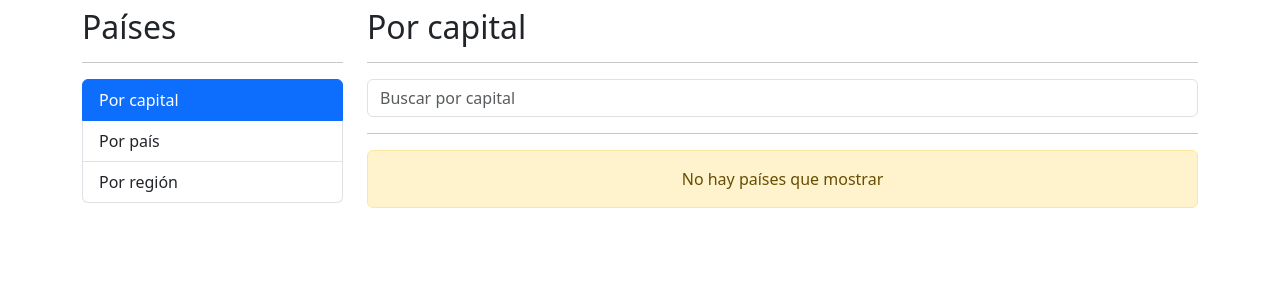
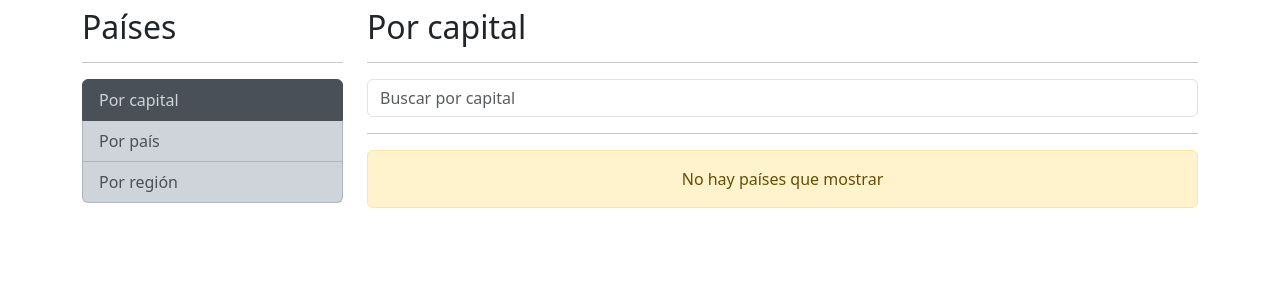
Before and after one commit to raulmoralesruiz/countryApp, an Angular app: page /countries/by-capital in a window 1280 px wide. Shown: the top 300 px of the page. Built offline with nearby package versions, Linux system fonts and the light colour scheme.

Commit message:
140. Buscar por region - Optimización

```diff
--- a/src/app/countries/pages/by-region-page/by-region-page.component.html
+++ b/src/app/countries/pages/by-region-page/by-region-page.component.html
@@ -2,11 +2,13 @@
 <hr>
 
 <div class="row">
-  <div class="col">
-    <shared-search-box
-      (onValue)="searchByRegion($event)"
-      placeholder="Buscar por región">
-    </shared-search-box>
+  <div class="col text-center">
+    <button *ngFor="let region of regions"
+      class="btn mx-2"
+      [ngClass]="{ 'btn-outline-dark': selectedRegion === region}"
+      (click)="searchByRegion(region)">
+      {{ region }}
+    </button>
   </div>
 </div>
 
--- a/src/app/countries/pages/by-region-page/by-region-page.component.ts
+++ b/src/app/countries/pages/by-region-page/by-region-page.component.ts
@@ -2,18 +2,24 @@ import { Component } from '@angular/core';
 import { CountriesService } from '../../services/countries.service';
 import { Country } from '../../interfaces/country';
 
+type Region = 'Africa' | 'Americas' | 'Asia' | 'Europe' | 'Oceania';
+
 @Component({
   selector: 'app-by-region-page',
   templateUrl: './by-region-page.component.html',
-  styles: ``
+  styles: ``,
 })
 export class ByRegionPageComponent {
   public countries: Country[] = [];
+  public regions: Region[] = ['Africa', 'Americas', 'Asia', 'Europe', 'Oceania'];
+  public selectedRegion?: Region;
 
   constructor(private countriesService: CountriesService) {}
 
-  searchByRegion(searchedText: string): void {
-    this.countriesService.searchRegion(searchedText).subscribe((countries) => {
+  searchByRegion(region: Region): void {
+    this.selectedRegion = region;
+
+    this.countriesService.searchRegion(region).subscribe((countries) => {
       this.countries = countries;
     });
   }
--- a/src/app/shared/components/sidebar/sidebar.component.html
+++ b/src/app/shared/components/sidebar/sidebar.component.html
@@ -24,19 +24,19 @@
 
   <li routerLink="countries/by-capital"
     routerLinkActive="active"
-    class="list-group-item">
+    class="list-group-item list-group-item-dark">
     Por capital
   </li>
 
   <li routerLink="countries/by-country"
     routerLinkActive="active"
-    class="list-group-item">
+    class="list-group-item list-group-item-dark">
     Por país
   </li>
 
   <li routerLink="countries/by-region"
     routerLinkActive="active"
-    class="list-group-item">
+    class="list-group-item list-group-item-dark">
     Por región
   </li>
 
```
